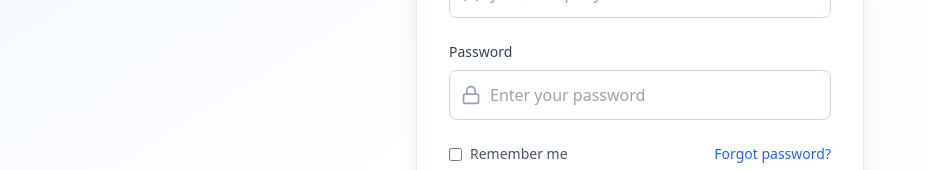
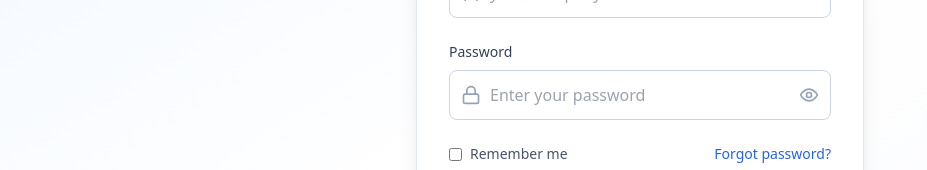
Before and after one commit to Haridarsan1/Employee_management, a React (Vite) app: page / in a window 1280 px wide. Both pictures are taken after a click on the button "Sign In". Shown: the part 356-526 px from the top of the page, without its empty margins (0-927 px from the left). Built offline with nearby package versions, Linux system fonts and the light colour scheme; no server answers.

Commit message:
Add password visibility toggle (eye icon) to login and signup pages

```diff
--- a/src/components/Auth/LoginPage.tsx
+++ b/src/components/Auth/LoginPage.tsx
@@ -1,6 +1,6 @@
 import { useState } from 'react';
 import { useAuth } from '../../contexts/AuthContext';
-import { User, Lock, AlertCircle, ArrowLeft } from 'lucide-react';
+import { User, Lock, AlertCircle, ArrowLeft, Eye, EyeOff } from 'lucide-react';
 
 interface LoginPageProps {
   onSwitchToRegister: () => void;
@@ -13,6 +13,7 @@
   const [password, setPassword] = useState('');
   const [error, setError] = useState('');
   const [loading, setLoading] = useState(false);
+  const [showPassword, setShowPassword] = useState(false);
   const { signIn } = useAuth();
 
   const handleSubmit = async (e: React.FormEvent) => {
@@ -86,13 +87,24 @@
                 </div>
                 <input
                   id="password"
-                  type="password"
+                  type={showPassword ? "text" : "password"}
                   required
                   value={password}
                   onChange={(e) => setPassword(e.target.value)}
-                  className="block w-full pl-10 pr-3 py-3 border border-slate-300 rounded-lg focus:outline-none focus:ring-2 focus:ring-blue-500 focus:border-transparent transition-shadow"
+                  className="block w-full pl-10 pr-10 py-3 border border-slate-300 rounded-lg focus:outline-none focus:ring-2 focus:ring-blue-500 focus:border-transparent transition-shadow"
                   placeholder="Enter your password"
                 />
+                <button
+                  type="button"
+                  onClick={() => setShowPassword(!showPassword)}
+                  className="absolute inset-y-0 right-0 pr-3 flex items-center text-slate-400 hover:text-slate-600"
+                >
+                  {showPassword ? (
+                    <EyeOff className="h-5 w-5" />
+                  ) : (
+                    <Eye className="h-5 w-5" />
+                  )}
+                </button>
               </div>
             </div>
 
--- a/src/components/Auth/RegisterPage.tsx
+++ b/src/components/Auth/RegisterPage.tsx
@@ -1,6 +1,6 @@
 import { useState } from 'react';
 import { useAuth } from '../../contexts/AuthContext';
-import { Building, Lock, Mail, AlertCircle, Check } from 'lucide-react';
+import { Building, Lock, Mail, AlertCircle, Check, Eye, EyeOff } from 'lucide-react';
 import { validatePassword, getPasswordStrengthColor } from '../../lib/passwordValidation';
 
 interface RegisterPageProps {
@@ -17,6 +17,8 @@
   const [error, setError] = useState('');
   const [loading, setLoading] = useState(false);
   const [passwordValidation, setPasswordValidation] = useState(validatePassword(''));
+  const [showPassword, setShowPassword] = useState(false);
+  const [showConfirmPassword, setShowConfirmPassword] = useState(false);
   const { signUp } = useAuth();
 
   const handleSubmit = async (e: React.FormEvent) => {
@@ -150,13 +152,24 @@
                 <input
                   id="password"
                   name="password"
-                  type="password"
+                  type={showPassword ? "text" : "password"}
                   required
                   value={formData.password}
                   onChange={handleChange}
-                  className="block w-full pl-10 pr-3 py-3 border border-slate-300 rounded-lg focus:outline-none focus:ring-2 focus:ring-blue-500 focus:border-transparent transition-shadow"
+                  className="block w-full pl-10 pr-10 py-3 border border-slate-300 rounded-lg focus:outline-none focus:ring-2 focus:ring-blue-500 focus:border-transparent transition-shadow"
                   placeholder="Create a strong password"
                 />
+                <button
+                  type="button"
+                  onClick={() => setShowPassword(!showPassword)}
+                  className="absolute inset-y-0 right-0 pr-3 flex items-center text-slate-400 hover:text-slate-600"
+                >
+                  {showPassword ? (
+                    <EyeOff className="h-5 w-5" />
+                  ) : (
+                    <Eye className="h-5 w-5" />
+                  )}
+                </button>
               </div>
               {formData.password && (
                 <div className="mt-2">
@@ -187,13 +200,24 @@
                 <input
                   id="confirmPassword"
                   name="confirmPassword"
-                  type="password"
+                  type={showConfirmPassword ? "text" : "password"}
                   required
                   value={formData.confirmPassword}
                   onChange={handleChange}
-                  className="block w-full pl-10 pr-3 py-3 border border-slate-300 rounded-lg focus:outline-none focus:ring-2 focus:ring-blue-500 focus:border-transparent transition-shadow"
+                  className="block w-full pl-10 pr-10 py-3 border border-slate-300 rounded-lg focus:outline-none focus:ring-2 focus:ring-blue-500 focus:border-transparent transition-shadow"
                   placeholder="Re-enter your password"
                 />
+                <button
+                  type="button"
+                  onClick={() => setShowConfirmPassword(!showConfirmPassword)}
+                  className="absolute inset-y-0 right-0 pr-3 flex items-center text-slate-400 hover:text-slate-600"
+                >
+                  {showConfirmPassword ? (
+                    <EyeOff className="h-5 w-5" />
+                  ) : (
+                    <Eye className="h-5 w-5" />
+                  )}
+                </button>
               </div>
             </div>
 
```
